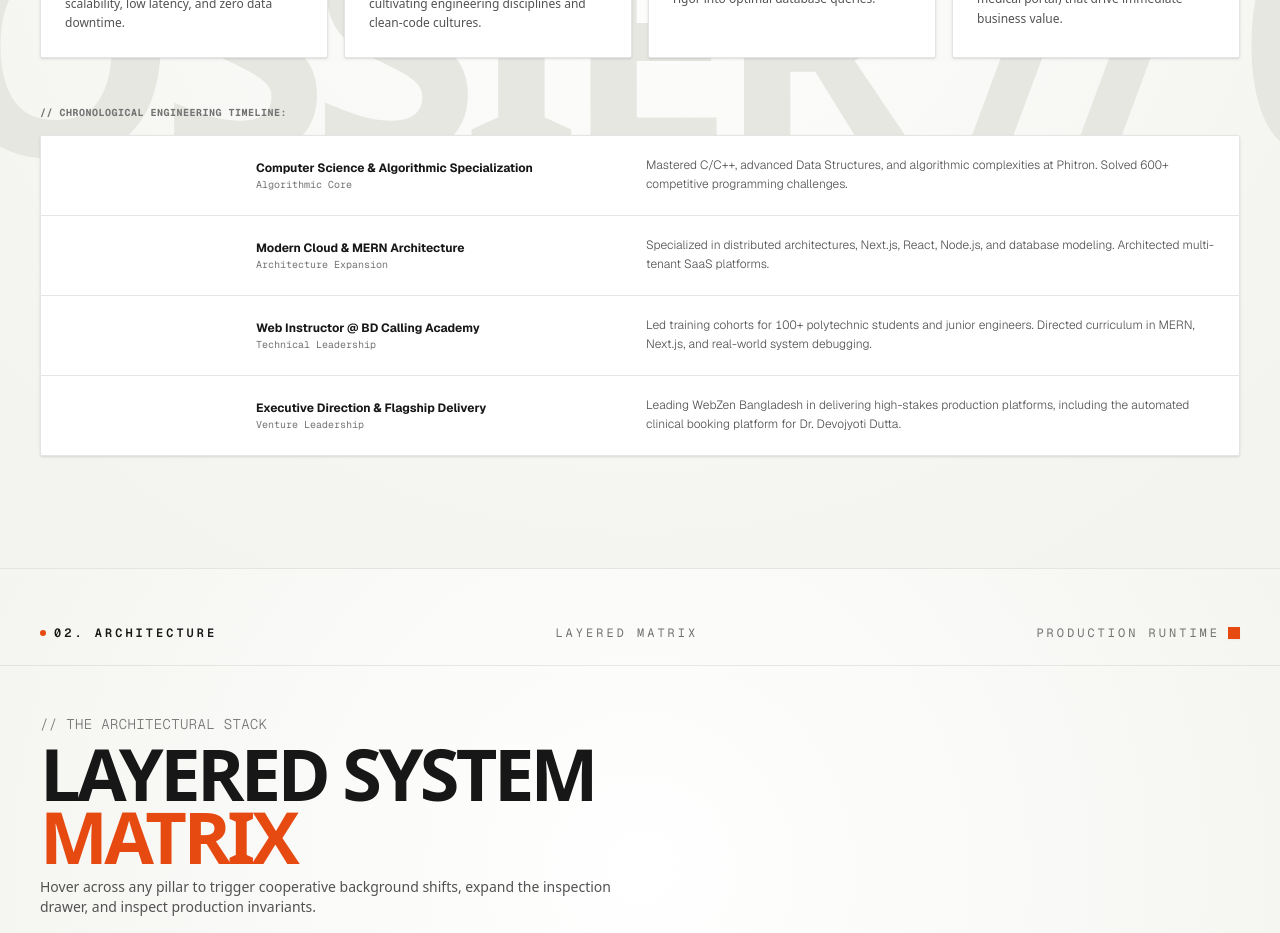
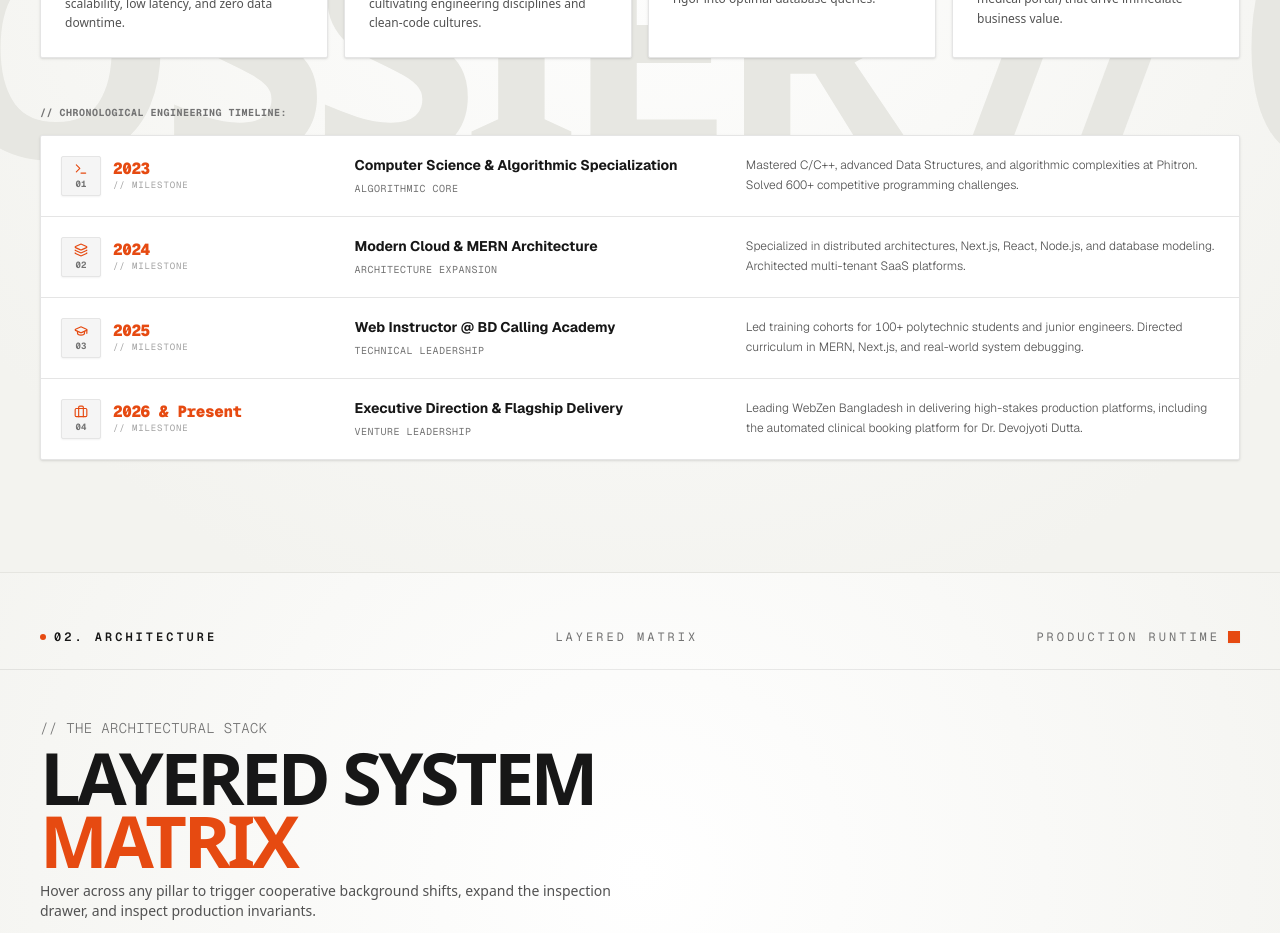
Before and after one commit to knaeeim/portfolio-updated, a Next.js app: page / in a window 1280 px wide. Shown: the part 1420-2353 px from the top of the page. Built offline with nearby package versions, Linux system fonts and the light colour scheme; no server answers.

Commit message:
feat(timeline): add serial numbers, contextual milestone icons, and dates to engineering timeline

```diff
--- a/components/AboutMe.tsx
+++ b/components/AboutMe.tsx
@@ -2,12 +2,56 @@
 
 import React from "react";
 import { motion } from "framer-motion";
+import { Terminal, Layers, GraduationCap, Briefcase } from "lucide-react";
 import { usePosterParallax } from "@/components/poster/usePosterParallax";
 import { FloatingPixel } from "@/components/poster/FloatingPixel";
 
 interface AboutMeProps {
     data?: any;
 }
+
+const getTimelineIcon = (item: any, idx: number) => {
+    const text = `${item.badge || ""} ${item.role || ""} ${item.title || ""}`.toLowerCase();
+    if (
+        text.includes("algorithm") ||
+        text.includes("cs") ||
+        text.includes("phitron") ||
+        text.includes("code") ||
+        text.includes("competitive")
+    ) {
+        return Terminal;
+    }
+    if (
+        text.includes("cloud") ||
+        text.includes("mern") ||
+        text.includes("system") ||
+        text.includes("architecture") ||
+        text.includes("backend")
+    ) {
+        return Layers;
+    }
+    if (
+        text.includes("instructor") ||
+        text.includes("academy") ||
+        text.includes("mentor") ||
+        text.includes("teaching") ||
+        text.includes("calling")
+    ) {
+        return GraduationCap;
+    }
+    if (
+        text.includes("founder") ||
+        text.includes("ceo") ||
+        text.includes("executive") ||
+        text.includes("webzen") ||
+        text.includes("venture")
+    ) {
+        return Briefcase;
+    }
+
+    const fallbacks = [Terminal, Layers, GraduationCap, Briefcase];
+    return fallbacks[idx % fallbacks.length];
+};
 
 const strategicPillars = [
     {
@@ -34,24 +78,28 @@ const strategicPillars = [
 
 const leadershipTimeline = [
     {
+        date: "2023",
         year: "2023",
         role: "Algorithms & Foundations",
         desc: "Core C/C++, advanced Data Structures, and 600+ competitive programming challenges.",
         badge: "ALGORITHMS",
     },
     {
+        date: "2024",
         year: "2024",
         role: "Full-Stack Engineering",
         desc: "Next.js, TypeScript, PostgreSQL/Prisma, and distributed web architectures.",
         badge: "SYSTEMS",
     },
     {
+        date: "2025",
         year: "2025",
         role: "Instructor @ BD Calling",
         desc: "Mentored 100+ polytechnic students in React, Next.js, and debugging.",
         badge: "MENTORSHIP",
     },
     {
+        date: "2026",
         year: "2026",
         role: "Founder & CEO @ WebZen",
         desc: "Architecting high-stakes platforms, healthcare portals, and high-uptime systems.",
@@ -165,30 +213,56 @@ export const AboutMe = ({ data }: AboutMeProps) => {
                     </div>
 
                     <div className="border border-neutral-200 dark:border-neutral-800 rounded-xs overflow-hidden divide-y divide-neutral-200 dark:divide-neutral-800 bg-white dark:bg-[#0A0A09] shadow-sm dark:shadow-none">
-                        {timeline.map((item: any, idx: number) => (
+                        {timeline.map((item: any, idx: number) => {
+                            const IconComponent = getTimelineIcon(item, idx);
+                            const yearDisplay = item.date || item.year || `202${3 + idx}`;
+
+                            return (
                                 <motion.div
                                     key={idx}
                                     initial={{ opacity: 0, x: -15 }}
                                     whileInView={{ opacity: 1, x: 0 }}
                                     viewport={{ once: true, amount: 0.2 }}
                                     transition={{ duration: 0.5, delay: idx * 0.08 }}
-                                className="p-3.5 sm:p-5 grid grid-cols-1 md:grid-cols-12 gap-2.5 sm:gap-3 items-start md:items-center hover:bg-neutral-50 dark:hover:bg-white/5 transition-colors">
-                                <div className="md:col-span-2 text-sm font-black text-[#E64A11]">
-                                    {item.year}
+                                    className="p-3.5 sm:p-5 grid grid-cols-1 md:grid-cols-12 gap-3 md:gap-4 items-start md:items-center hover:bg-neutral-50 dark:hover:bg-white/5 transition-colors group">
+                                    {/* Beginning: Serial Number, Milestone Icon & Timeline Year */}
+                                    <div className="md:col-span-3 flex items-center gap-3">
+                                        <div className="w-10 h-10 rounded-xs border border-neutral-200 dark:border-neutral-800 bg-neutral-100 dark:bg-neutral-900/80 flex flex-col items-center justify-center shrink-0 group-hover:border-[#E64A11] group-hover:bg-[#E64A11]/10 transition-all shadow-xs">
+                                            <IconComponent size={14} className="text-[#E64A11]" />
+                                            <span className="text-[9px] font-mono font-bold text-neutral-500 dark:text-neutral-400 mt-0.5">
+                                                0{idx + 1}
+                                            </span>
                                         </div>
-                                <div className="md:col-span-4 space-y-0.5">
-                                    <div className="text-xs font-bold text-neutral-900 dark:text-white font-sans">
-                                        {item.role}
+
+                                        <div className="space-y-0.5">
+                                            <div className="text-sm sm:text-base font-black text-[#E64A11] font-mono tracking-tight leading-none">
+                                                {yearDisplay}
                                             </div>
-                                    <div className="text-[10px] text-neutral-500">
-                                        {item.badge}
+                                            <span className="text-[9px] font-mono text-neutral-400 dark:text-neutral-500 uppercase tracking-widest block">
+                                                // MILESTONE
+                                            </span>
                                         </div>
                                     </div>
-                                <div className="md:col-span-6 text-xs text-neutral-600 dark:text-neutral-300 leading-relaxed font-sans font-light">
+
+                                    {/* Middle: Role Title & Badge */}
+                                    <div className="md:col-span-4 space-y-1">
+                                        <div className="text-xs sm:text-sm font-bold text-neutral-900 dark:text-white font-sans group-hover:text-[#E64A11] transition-colors leading-snug">
+                                            {item.role || item.title}
+                                        </div>
+                                        {item.badge && (
+                                            <span className="inline-block text-[10px] font-mono text-neutral-500 dark:text-neutral-400 uppercase tracking-wider">
+                                                {item.badge}
+                                            </span>
+                                        )}
+                                    </div>
+
+                                    {/* End: Detailed Description */}
+                                    <div className="md:col-span-5 text-xs text-neutral-600 dark:text-neutral-300 leading-relaxed font-sans font-light">
                                         {item.desc}
                                     </div>
                                 </motion.div>
-                        ))}
+                            );
+                        })}
                     </div>
                 </motion.div>
 
```
Lines whose indentation alone changed are shown as unchanged.
